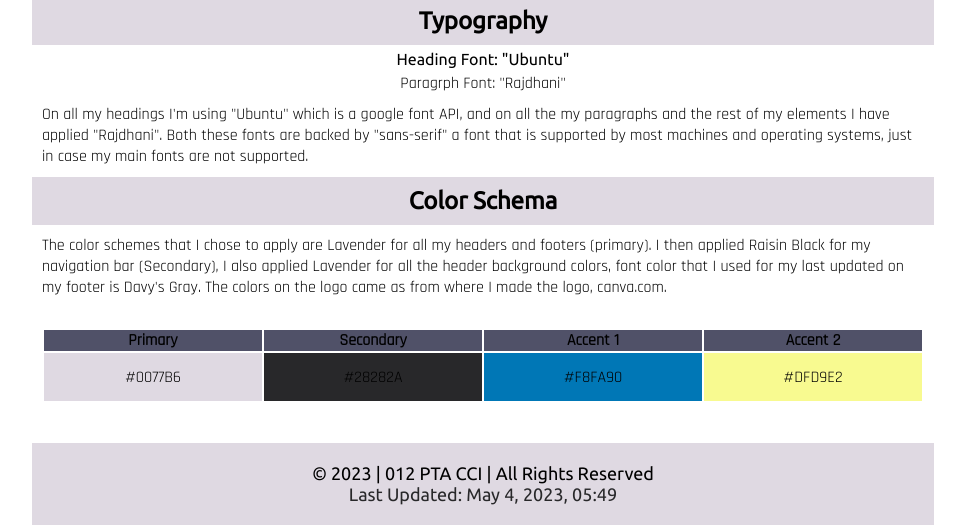
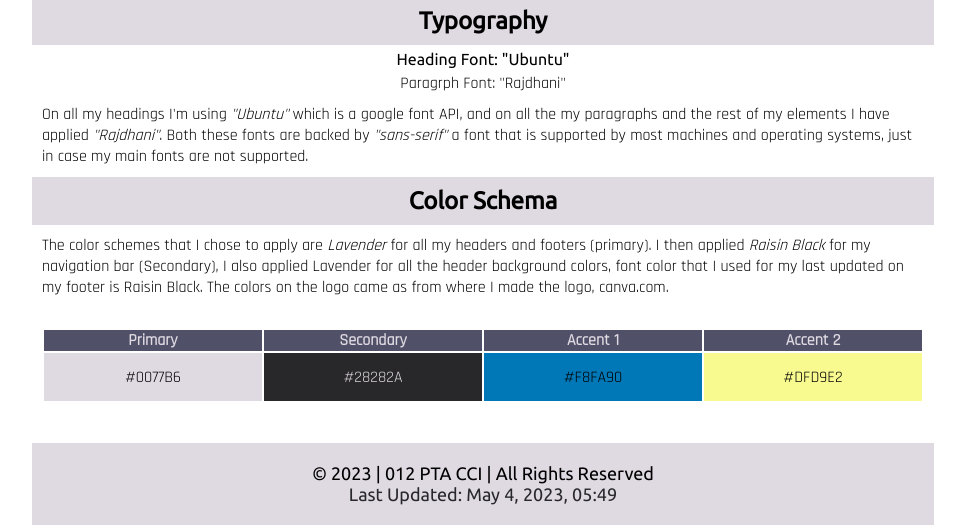
Before and after one commit to abdulmahl/wdd230, a plain HTML site: page lesson03/design.html in a window 1280 px wide. Shown: the part 313-838 px from the top of the page, without its empty margins (157-1122 px from the left). Drawn offline with Linux system fonts and the light colour scheme.

Commit message:
Changed colors of text on dark backgrounds.

```diff
--- a/lesson03/design.html
+++ b/lesson03/design.html
@@ -23,20 +23,20 @@
     </nav>
     <main>
         <h2 class="typo">Typography</h2>
-        <aside class="typo-example1">Heading Font: "Ubuntu"</aside>
+        <aside class="typo-example1">Heading Font: "Ubuntu" </aside>
         <!-- <br> -->
         <aside class="typo-example2">Paragrph Font: "Rajdhani"</aside>
-        <div class="typo-msg">On all my headings I'm using "Ubuntu" which is a google font API,
-            and on all the my paragraphs and the rest of my elements I have applied "Rajdhani". Both these fonts are backed by
-            "sans-serif" a font that is supported by most machines and operating systems, just in case my main fonts are not supported.
+        <div class="typo-msg">On all my headings I'm using <em>"Ubuntu"</em> which is a google font API,
+            and on all the my paragraphs and the rest of my elements I have applied <em>"Rajdhani"</em>. Both these fonts are backed by
+            <em>"sans-serif"</em> a font that is supported by most machines and operating systems, just in case my main fonts are not supported.
         </div>
         <h2 class="schema">Color Schema </h2>
             <div class="schema-msg">The color schemes that I chose to apply are
-                Lavender for all my headers and footers (primary).
-                I then applied Raisin Black for my navigation bar (Secondary),
+                <em>Lavender</em> for all my headers and footers (primary).
+                I then applied <em>Raisin Black</em> for my navigation bar (Secondary),
                 I also applied Lavender for all the header background colors,
                 font color that I used for my last updated on my footer is
-                Davy's Gray. The colors on the logo came as from where I made the logo,
+                Raisin Black. The colors on the logo came as from where I made the logo,
                 canva.com.
                 <table class="colors">
                     <tr><th>Primary</th><th>Secondary</th><th>Accent 1</th><th>Accent 2</th></tr>
--- a/lesson03/styles/main.css
+++ b/lesson03/styles/main.css
@@ -138,6 +138,7 @@ nav a:hover {
 }
 .colors th {
   background-color: var(--davys-gray);
+  color: var(--lavender);
 }
 .colors td {
   width: 25%;
@@ -149,6 +150,7 @@ nav a:hover {
 }
 .secondary {
   background-color: var(--raisin-black);
+  color: var(--lavender);
 }
 .accent1 {
   background-color: var(--honolulu-blue);
```
